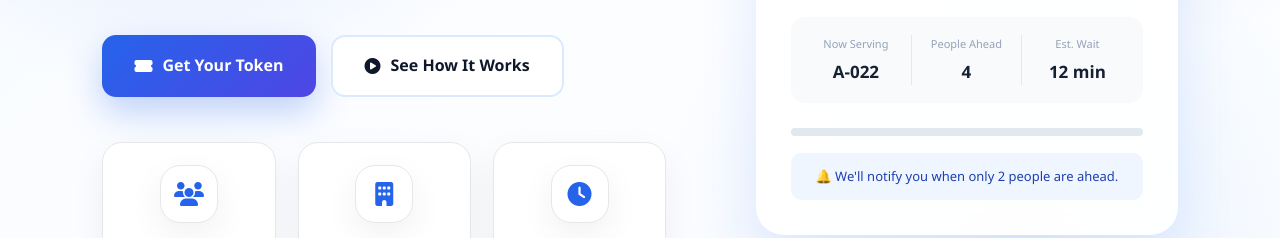
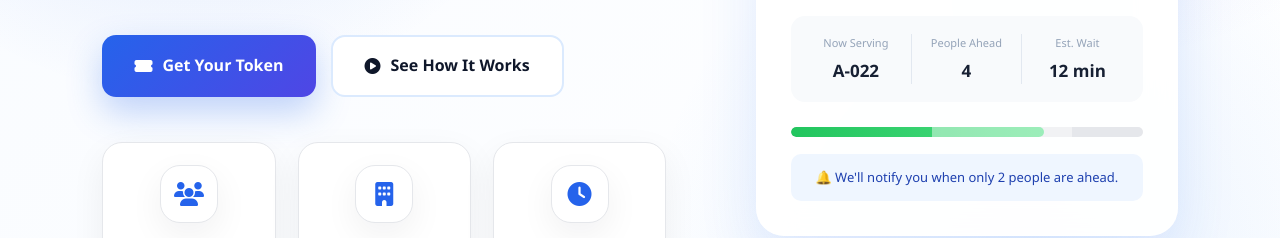
Before and after one commit to Ramu9391/QueueLess, a website: page index.html in a window 1280 px wide. Shown: the part 558-796 px from the top of the page. Drawn offline with Linux system fonts and the light colour scheme.

Commit message:
Added green live progress animation

```diff
--- a/css/style.css
+++ b/css/style.css
@@ -685,12 +685,52 @@ text-shadow:
     font-size: 17px;
 }
 
-.progress {
-    height: 8px;
-    background: #e2e8f0;
-    border-radius: 20px;
-    margin: 25px 0 17px;
-    overflow: hidden;
+.progress{
+
+height:10px;
+
+background:#e5e7eb;
+
+border-radius:30px;
+
+overflow:hidden;
+
+position:relative;
+
+margin:25px 0 17px;
+
+}
+
+.progress::after{
+
+content:"";
+
+position:absolute;
+
+top:0;
+
+left:-40%;
+
+width:40%;
+
+height:100%;
+
+background:rgba(255,255,255,.45);
+
+animation:shine 2s linear infinite;
+
+}
+
+@keyframes shine{
+
+0%{
+left:-40%;
+}
+
+100%{
+left:120%;
+}
+
 }
 
 .progress-bar{
@@ -699,31 +739,30 @@ height:100%;
 
 width:72%;
 
-background:
-
-linear-gradient(
+border-radius:30px;
+
+background:linear-gradient(
 90deg,
-#2563eb,
-#3b82f6,
-#60a5fa
+#22c55e,
+#4ade80,
+#86efac,
+#22c55e
 );
 
-background-size:250%;
-
-border-radius:30px;
-
-animation:progressMove 5s linear infinite;
-
-}
-
-@keyframes progressMove{
+background-size:300% 100%;
+
+animation:processing 2.5s linear infinite;
+
+}
+
+@keyframes processing{
 
 0%{
-background-position:0%;
+background-position:0% 0;
 }
 
 100%{
-background-position:250%;
+background-position:300% 0;
 }
 
 }
@@ -1620,12 +1659,7 @@ footer .logo {
     margin-bottom: 10px;
 }
 
-.progress-bar {
-    height: 9px;
-    background: #e2e8f0;
-    border-radius: 20px;
-    overflow: hidden;
-}
+
 
 .progress-fill {
     width: 75%;
```
